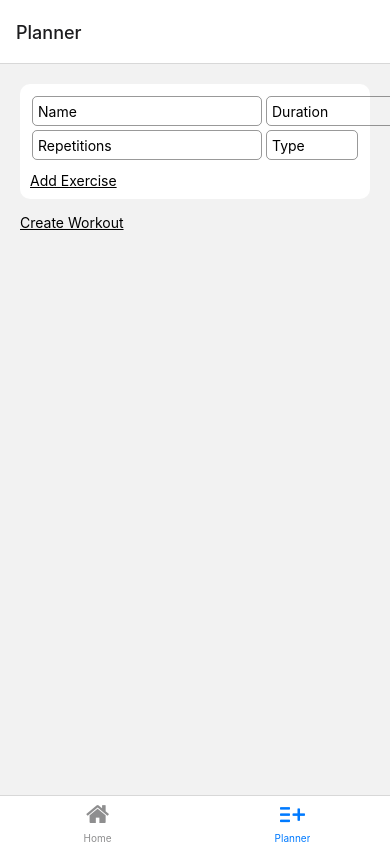
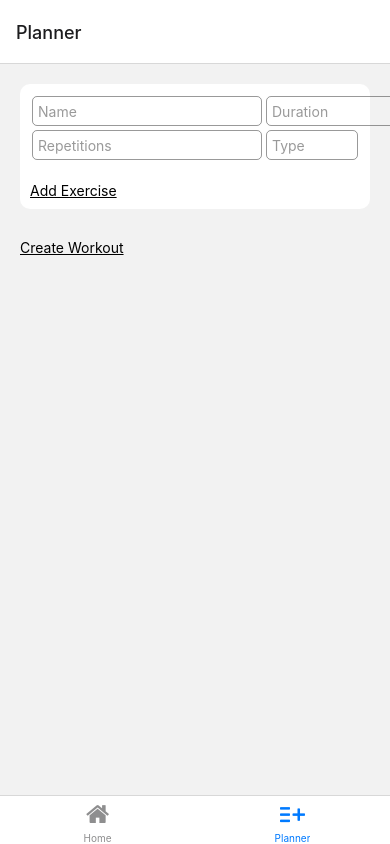
Before and after one commit to abhilashdk2016/workout-react-native, a React Native app: screen /Planner in a window 390 px wide. Built offline with nearby package versions, Linux system fonts and the light colour scheme.

Commit message:
Complete App

```diff
--- a/App.tsx
+++ b/App.tsx
@@ -1,15 +1,18 @@
 import { StatusBar } from 'expo-status-bar';
+import { useColorScheme } from 'react-native';
 import useCachedResources from './hooks/useCachedResources';
 import Navigation from './navigation';
+import { SafeAreaProvider } from 'react-native-safe-area-context';
 
 export default function App() {
   const isLoaded = useCachedResources();
+  const colorScheme = useColorScheme();
   if(isLoaded) {
     return (
-      <>
-        <Navigation />
+      <SafeAreaProvider>
+        <Navigation colorScheme={colorScheme}/>
         <StatusBar style="auto" />
-      </>
+      </SafeAreaProvider>
     );
   } else {
     return null;
--- a/app.json
+++ b/app.json
@@ -5,7 +5,7 @@
     "version": "1.0.0",
     "orientation": "portrait",
     "icon": "./assets/icon.png",
-    "userInterfaceStyle": "light",
+    "userInterfaceStyle": "automatic",
     "splash": {
       "image": "./assets/splash.png",
       "resizeMode": "contain",
--- a/components/ExerciseForm.tsx
+++ b/components/ExerciseForm.tsx
@@ -26,6 +26,7 @@ export default function ExerciseForm({ onSubmit }: ExerciseFormProps) {
                             onChangeText={onChange}
                             value={value}
                             style={styles.input}
+                            placeholderTextColor={"rgba(0,0,0,0.4)"}
                             placeholder="Name" />
                         }
                     />
@@ -38,6 +39,7 @@ export default function ExerciseForm({ onSubmit }: ExerciseFormProps) {
                             onChangeText={onChange}
                             value={value}
                             style={styles.input}
+                            placeholderTextColor={"rgba(0,0,0,0.4)"}
                             placeholder="Duration" />
                         }
                     />
@@ -51,6 +53,7 @@ export default function ExerciseForm({ onSubmit }: ExerciseFormProps) {
                             onChangeText={onChange}
                             value={value}
                             style={styles.input}
+                            placeholderTextColor={"rgba(0,0,0,0.4)"}
                             placeholder="Repetitions" />
                         }
                     />
@@ -79,6 +82,7 @@ export default function ExerciseForm({ onSubmit }: ExerciseFormProps) {
                                 onPressIn={() => setSelectionOn(true)}
                                 style={styles.input}
                                 value={value}
+                                placeholderTextColor={"rgba(0,0,0,0.4)"}
                                 placeholder="Type" />
                             }
 
--- a/components/styled/PressableText.tsx
+++ b/components/styled/PressableText.tsx
@@ -1,10 +1,11 @@
-import { Text, Pressable, PressableProps } from "react-native";
-type PressableTextProps = {
+import { Text, Pressable, PressableProps, TextStyle, StyleProp } from "react-native";
+export type PressableTextProps = {
     text: string;
+    style?: StyleProp<TextStyle>
 }
 type PressableTextPropsType = PressableProps & PressableTextProps;
 export function PressableText(props: PressableTextPropsType) {
     return (<Pressable {...props}>
-        <Text style={{ textDecorationLine: "underline" }}>{props.text}</Text>
+        <Text style={[props.style, { textDecorationLine: "underline" }]}>{props.text}</Text>
     </Pressable>)
 }
--- /dev/null
+++ b/components/styled/PressableThemeText.tsx
@@ -0,0 +1,16 @@
+import { useColorScheme } from "react-native";
+import { PressableText, PressableTextProps } from "./PressableText";
+
+
+export function PressableThemeText(props: PressableTextProps) {
+
+  const colorScheme = useColorScheme();
+  const color = colorScheme === "light" ? "#000" : "#fff";
+
+  return (
+    <PressableText
+      {...props}
+      style={[props.style, { color }]}
+    />
+  )
+}
--- /dev/null
+++ b/components/styled/Text.tsx
@@ -0,0 +1,14 @@
+import { Text, useColorScheme } from "react-native";
+
+
+export function ThemeText(props: Text["props"]) {
+  const colorScheme = useColorScheme();
+  const color = colorScheme === "light" ? "#000" : "#fff";
+
+  return (
+    <Text
+      {...props}
+      style={[props.style, { color }]}
+    />
+  )
+}
--- a/navigation/index.tsx
+++ b/navigation/index.tsx
@@ -1,14 +1,16 @@
 import { Entypo, FontAwesome } from "@expo/vector-icons";
 import { createBottomTabNavigator } from "@react-navigation/bottom-tabs";
-import { NavigationContainer } from "@react-navigation/native";
+import { NavigationContainer, DarkTheme, DefaultTheme } from "@react-navigation/native";
 import { createNativeStackNavigator } from "@react-navigation/native-stack";
-
+import { ColorSchemeName } from 'react-native';
 import HomeScreen from "../screens/HomeScreen";
 import PlannerScreen from "../screens/PlannerScreen";
 import WorkoutDetailScreen from "../screens/WorkoutDetailScreen";
 
-export default function Navigation() {
-    return (<NavigationContainer>
+export default function Navigation({ colorScheme} :{ colorScheme: ColorSchemeName}) {
+    return (<NavigationContainer
+        theme={colorScheme === "light" ? DefaultTheme : DarkTheme}
+    >
         <RootNavigator />
     </NavigationContainer>)
 }
--- a/package.json
+++ b/package.json
@@ -21,6 +21,8 @@
     "react-dom": "17.0.2",
     "react-hook-form": "^7.32.1",
     "react-native": "0.68.2",
+    "react-native-safe-area-context": "^4.3.1",
+    "react-native-screens": "^3.13.1",
     "react-native-web": "0.17.7",
     "slugify": "^1.6.5"
   },
--- a/screens/HomeScreen.tsx
+++ b/screens/HomeScreen.tsx
@@ -3,13 +3,14 @@ import { View, StyleSheet, FlatList, Pressable } from "react-native";
 import { MontserratText } from "../components/styled/MontserratText";
 import WorkoutItem from "../components/WorkoutItem";
 import { useWorkouts } from "../hooks/useWorkouts";
+import { ThemeText } from "../components/styled/Text";
 
 export default function HomeScreen({ navigation }: NativeStackHeaderProps) {
     const workouts = useWorkouts();
 
     return (
         <View style={styles.container}>
-            <MontserratText style={{ fontSize: 30, marginBottom: 20, fontWeight: "bold" }}>New Workouts</MontserratText>
+            <ThemeText style={{ fontSize: 30, marginBottom: 20, fontWeight: "bold" }}>New Workouts</ThemeText>
             <FlatList
                 data={workouts}
                 keyExtractor={item => item.slug}
--- a/screens/PlannerScreen.tsx
+++ b/screens/PlannerScreen.tsx
@@ -9,6 +9,7 @@ import ExerciseForm from "../components/ExerciseForm";
 import { ExerciseFormData, SequenceItem, SequenceType, WorkoutFormData, Workout } from "../types/data";
 import WorkoutForm from "../components/WorkoutForm";
 import { storeWorkout } from "../storage/workout";
+import { PressableThemeText } from "../components/styled/PressableThemeText";
 
 export default function PlannerScreen({ navigation }: NativeStackHeaderProps ) {
     const [ sequenceItems, setSequenceItems ] = useState<SequenceItem[]>([])
@@ -64,7 +65,7 @@ export default function PlannerScreen({ navigation }: NativeStackHeaderProps ) {
             <View>
                 <ScheduleModal
                     activator={({ handleOpen }) =>
-                    <PressableText
+                    <PressableThemeText
                         style={{ marginTop: 15 }}
                         text="Create Workout"
                         onPress={handleOpen}
```
Also changed, not shown: 2 other files (tests, documents, lock files or other folders).
